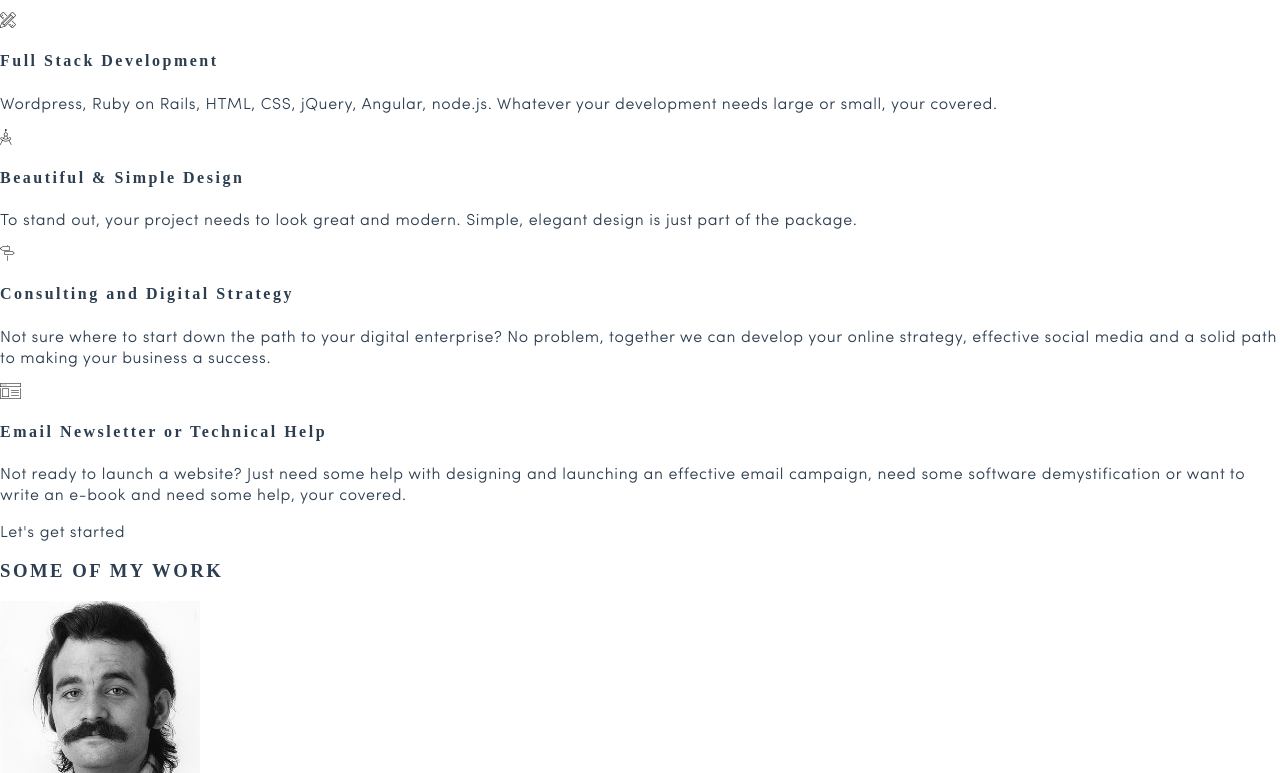
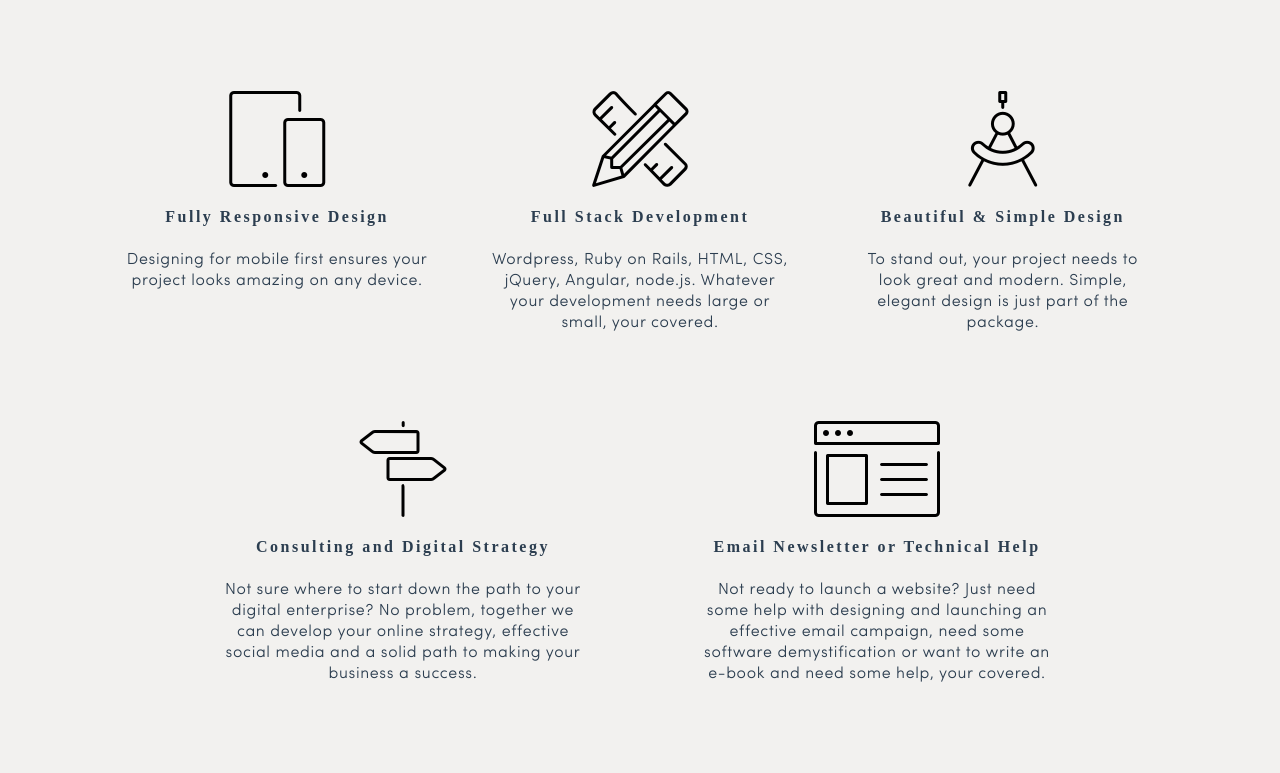
Before and after one commit to jaredphillips/redesign, a plain HTML site: page index.html in a window 1280 px wide. Shown: the part 617-1390 px from the top of the page. Drawn offline with nearby package versions, Linux system fonts and the light colour scheme; a web font is replaced by a local one.

Commit message:
some styling on services div - full size

```diff
--- a/css/_full-size.scss
+++ b/css/_full-size.scss
@@ -1,5 +1,9 @@
 // Targeting full-size devices
 @media (min-width: 1279px) {
+
+body {
+	background-color: #f2f1ef;
+}
 
 // Header beginning
 
@@ -52,7 +56,7 @@ header {
 				font-size: 12px;
 			}
 			.header-link:hover {
-				color: $darker-grey;
+				color: $off-black;
 			}
 			span {
 				display: block;
@@ -81,6 +85,7 @@ div.about {
 		font-size: 4em;
 	}
   p {
+  	font-weight: bold;
   	font-size: 1.5em;
   }
 }
@@ -88,15 +93,54 @@ div.about {
 // About Ending
 
 div.services {
+	margin-top: 100px;
+	width: 100%;
+	text-align: center;
   h3 {
+  	font-size: 2.7em;
+  	margin-bottom: 80px;
   }
-  div.service {
-    span {}
+  div.first-row {
+  	box-sizing: border-box;
+  	border-radius: 10px;
+  	width: 28%;
+  	height: 300px;
+  	display: inline-block;
+  	vertical-align: top;
+  	padding: 2% 2%;
+  	transition: 1.5s;
+    span {
+    	font-size: 6em;
+    }
     h4 {}
     p {}
   }
+  div.first-row:hover {
+  	background-color: $pink;
+  }
+  div.second-row {
+  	margin: 30px 30px;
+  	// box-sizing: border-box;
+  	border-radius: 5px;
+  	width: 28%;
+  	height: 300px;
+  	display: inline-block;
+  	vertical-align: top;
+  	padding: 2% 2%;
+  	transition: 1.5s;
+    span {
+    	font-size: 6em;
+    }
+    h4 {}
+    p {}
+  }
+  div.second-row:hover {
+  	background-color: $blue;
+  }
   .service .last {}
-  a {}
+  a {
+  	display: block;
+  }
 }
 
 } // End
--- a/index.html
+++ b/index.html
@@ -45,29 +45,30 @@
       <h2 data-anijs="if: click, do: hinge animated">WEB DESIGNER & DEVELOPER*</h2>
       <p>*FULL STACK WEB DEVELOPER</p>
     </div>
+    <!-- Services Section -->
     <div class="services" id="services">
       <h3>WHAT DO I OFFER?</h3>
-      <div class="service">
+      <div class="service first-row">
         <span class="icon-mobile"></span>
         <h4>Fully Responsive Design</h4>
         <p>Designing for mobile first ensures your project looks amazing on any device.</p>
       </div>
-      <div class="service">
+      <div class="service first-row">
         <span class="icon-tools"></span>
         <h4>Full Stack Development</h4>
         <p>Wordpress, Ruby on Rails, HTML, CSS, jQuery, Angular, node.js. Whatever your development needs large or small, your covered.</p>
       </div>
-      <div class="service">
+      <div class="service first-row">
         <span class=" icon-circle-compass"></span>
         <h4>Beautiful & Simple Design</h4>
         <p>To stand out, your project needs to look great and modern. Simple, elegant design is just part of the package.</p>
       </div>
-      <div class="service">
+      <div class="service second-row">
         <span class=" icon-streetsign"></span>
         <h4>Consulting and Digital Strategy</h4>
         <p>Not sure where to start down the path to your digital enterprise? No problem, together we can develop your online strategy, effective social media and a solid path to making your business a success.</p>
       </div>
-      <div class="service last">
+      <div class="service second-row last">
         <span class="icon-browser"></span>
         <h4>Email Newsletter or Technical Help</h4>
         <p>Not ready to launch a website? Just need some help with designing and launching an effective email campaign, need some software demystification or want to write an e-book and need some help, your covered.</p>
@@ -78,7 +79,7 @@
     <!-- My work/projects section -->
     <div class="projects" id="work">
       <h3>SOME OF MY WORK</h3>
-      <div class="project">
+      <div class="project first-row">
         <img class="project-image" src="images/bill.jpg" alt="">
         <h4><a href="http://www.itsafieldday.com">Field Day Terrariums</a></h4>
         <p class="description">Based in Toronto, Field Day Terrariums makes beautiful small scale environments using little plants and people to create memorable miniature scenes.</p>
@@ -367,7 +368,7 @@
     <script type="text/javascript">
       smoothScroll.init({
           speed: 900,
-          offset: 80,
+          offset: 90,
         });
     </script>
   </body>
```
Also changed, not shown: css/main.css.
